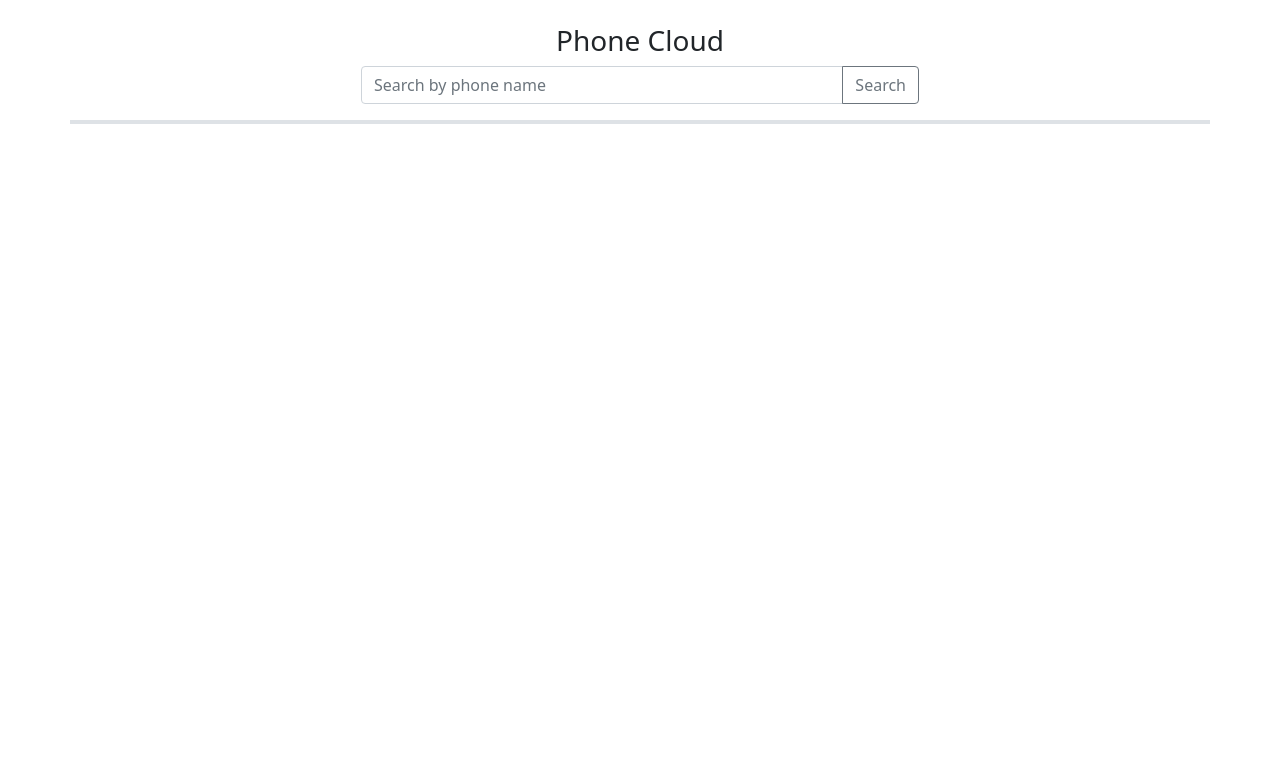
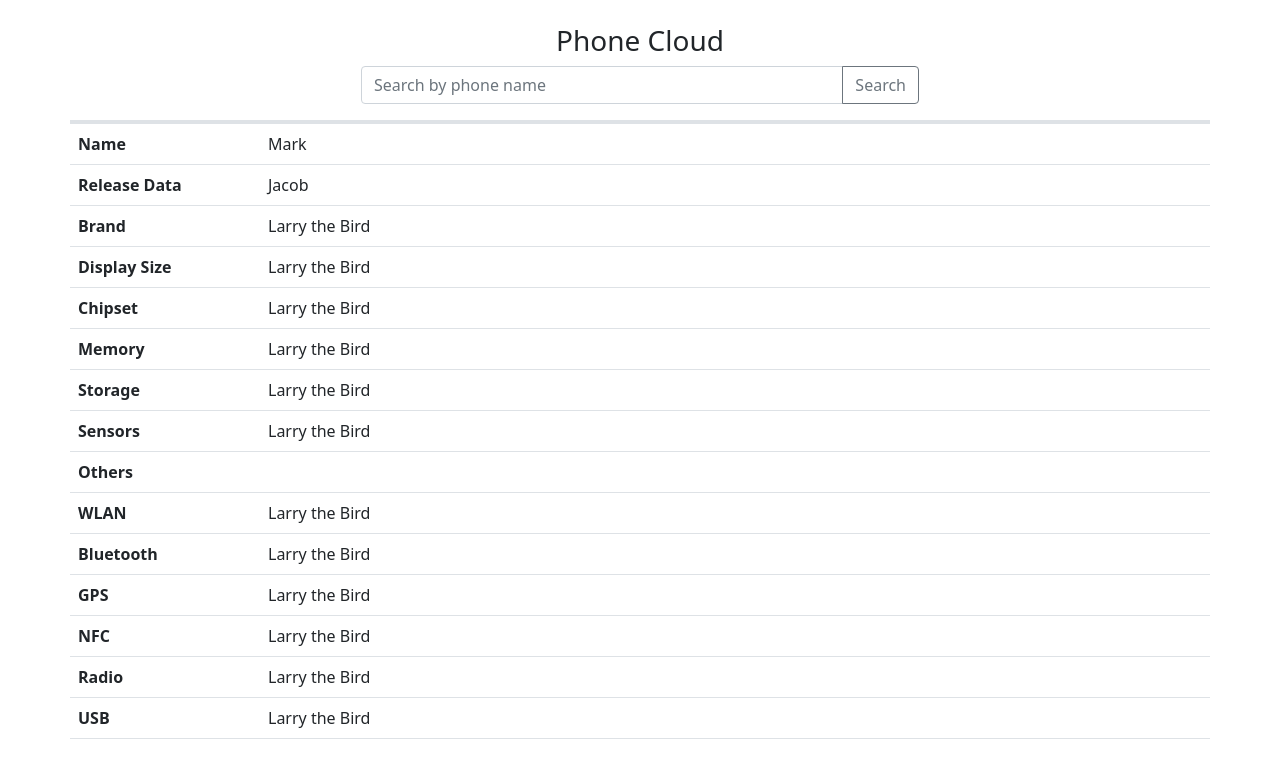
Before and after one commit to SEC-MASUM/phone-cloud, a plain HTML site: page index.html in a window 1280 px wide. Drawn offline with Linux system fonts and the light colour scheme.

Commit message:
demo table is created for showing details

```diff
--- a/index.html
+++ b/index.html
@@ -48,6 +48,70 @@
         </div>
       </div>
 
+      <table class="table">
+        <tbody>
+          <tr class="row">
+            <th scope="row" class="col-2 col-lg-2">Name</th>
+            <td class="col-10 col-lg-10">Mark</td>
+          </tr>
+          <tr class="row">
+            <th scope="row" class="col-2 col-lg-2">Release Data</th>
+            <td class="col-10 col-lg-10">Jacob</td>
+          </tr>
+          <tr class="row">
+            <th scope="row" class="col-2 col-lg-2">Brand</th>
+            <td class="col-10 col-lg-10">Larry the Bird</td>
+          </tr>
+          <tr class="row">
+            <th scope="row" class="col-2 col-lg-2">Display Size</th>
+            <td class="col-10 col-lg-10">Larry the Bird</td>
+          </tr>
+          <tr class="row">
+            <th scope="row" class="col-2 col-lg-2">Chipset</th>
+            <td class="col-10 col-lg-10">Larry the Bird</td>
+          </tr>
+          <tr class="row">
+            <th scope="row" class="col-2 col-lg-2">Memory</th>
+            <td class="col-10 col-lg-10">Larry the Bird</td>
+          </tr>
+          <tr class="row">
+            <th scope="row" class="col-2 col-lg-2">Storage</th>
+            <td class="col-10 col-lg-10">Larry the Bird</td>
+          </tr>
+          <tr class="row">
+            <th scope="row" class="col-2 col-lg-2">Sensors</th>
+            <td class="col-10 col-lg-10">Larry the Bird</td>
+          </tr>
+          <tr class="row">
+            <th scope="row" colspan="2">Others</th>
+          </tr>
+          <tr class="row">
+            <th scope="row" class="col-2 col-lg-2">WLAN</th>
+            <td class="col-10 col-lg-10">Larry the Bird</td>
+          </tr>
+          <tr class="row">
+            <th scope="row" class="col-2 col-lg-2">Bluetooth</th>
+            <td class="col-10 col-lg-10">Larry the Bird</td>
+          </tr>
+          <tr class="row">
+            <th scope="row" class="col-2 col-lg-2">GPS</th>
+            <td class="col-10 col-lg-10">Larry the Bird</td>
+          </tr>
+          <tr class="row">
+            <th scope="row" class="col-2 col-lg-2">NFC</th>
+            <td class="col-10 col-lg-10">Larry the Bird</td>
+          </tr>
+          <tr class="row">
+            <th scope="row" class="col-2 col-lg-2">Radio</th>
+            <td class="col-10 col-lg-10">Larry the Bird</td>
+          </tr>
+          <tr class="row">
+            <th scope="row" class="col-2 col-lg-2">USB</th>
+            <td class="col-10 col-lg-10">Larry the Bird</td>
+          </tr>
+        </tbody>
+      </table>
+
       <!-- Phone Search result Card Section -->
       <div class="container">
         <div id="phones" class="row row-cols-1 row-cols-md-4 g-4 my-5">
--- a/js/app.js
+++ b/js/app.js
@@ -86,7 +86,8 @@ const displayPhoneDetails = (phone) => {
               <span>${phone.name || "Not Found"}</span>
           </div>
   `;
-  phoneDetails.appendChild(div);
+  // phoneDetails.appendChild(div);
+
   console.log(phone.name || "Not Found");
   console.log(phone?.releaseDate);
   console.log(phone.image);
```
